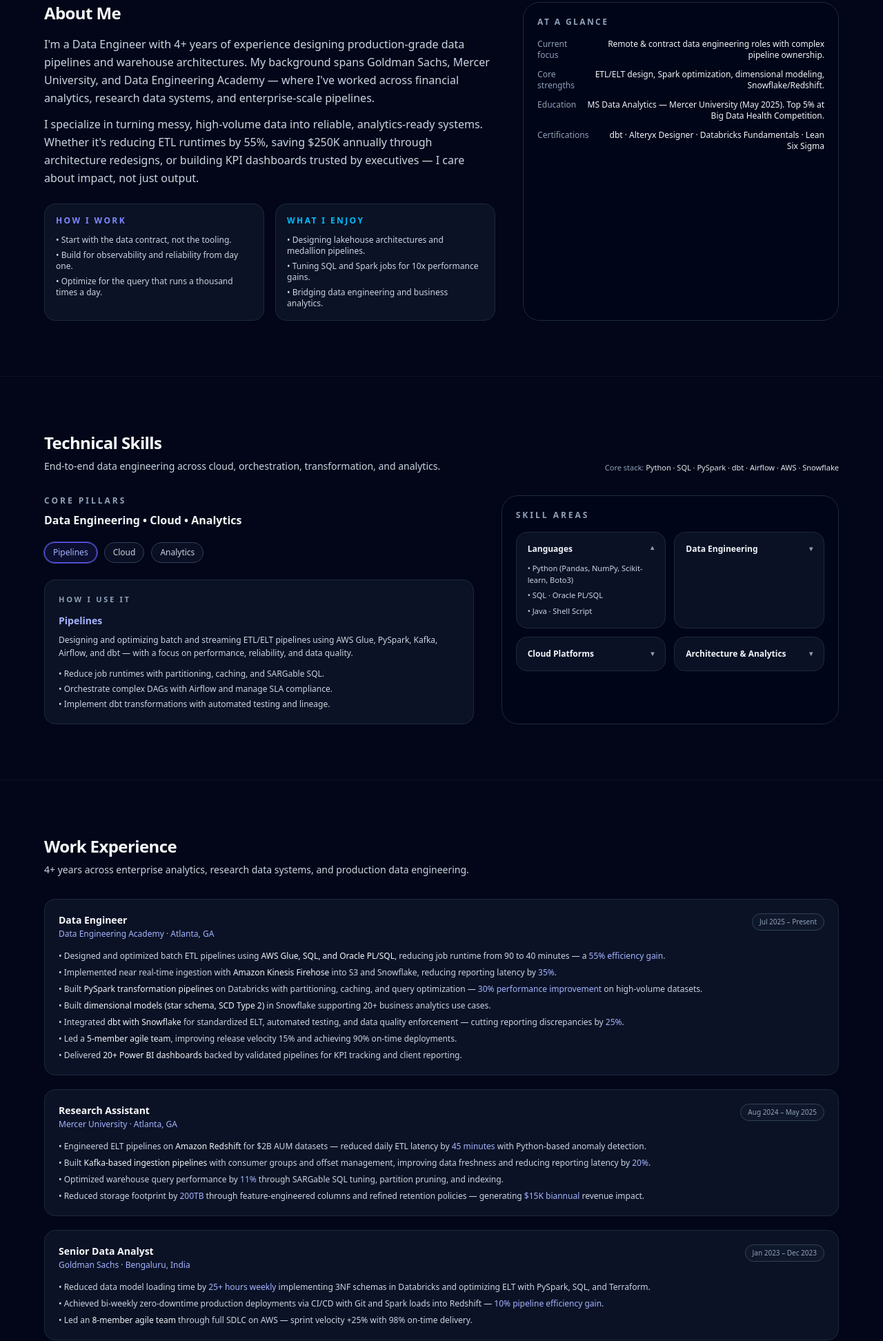
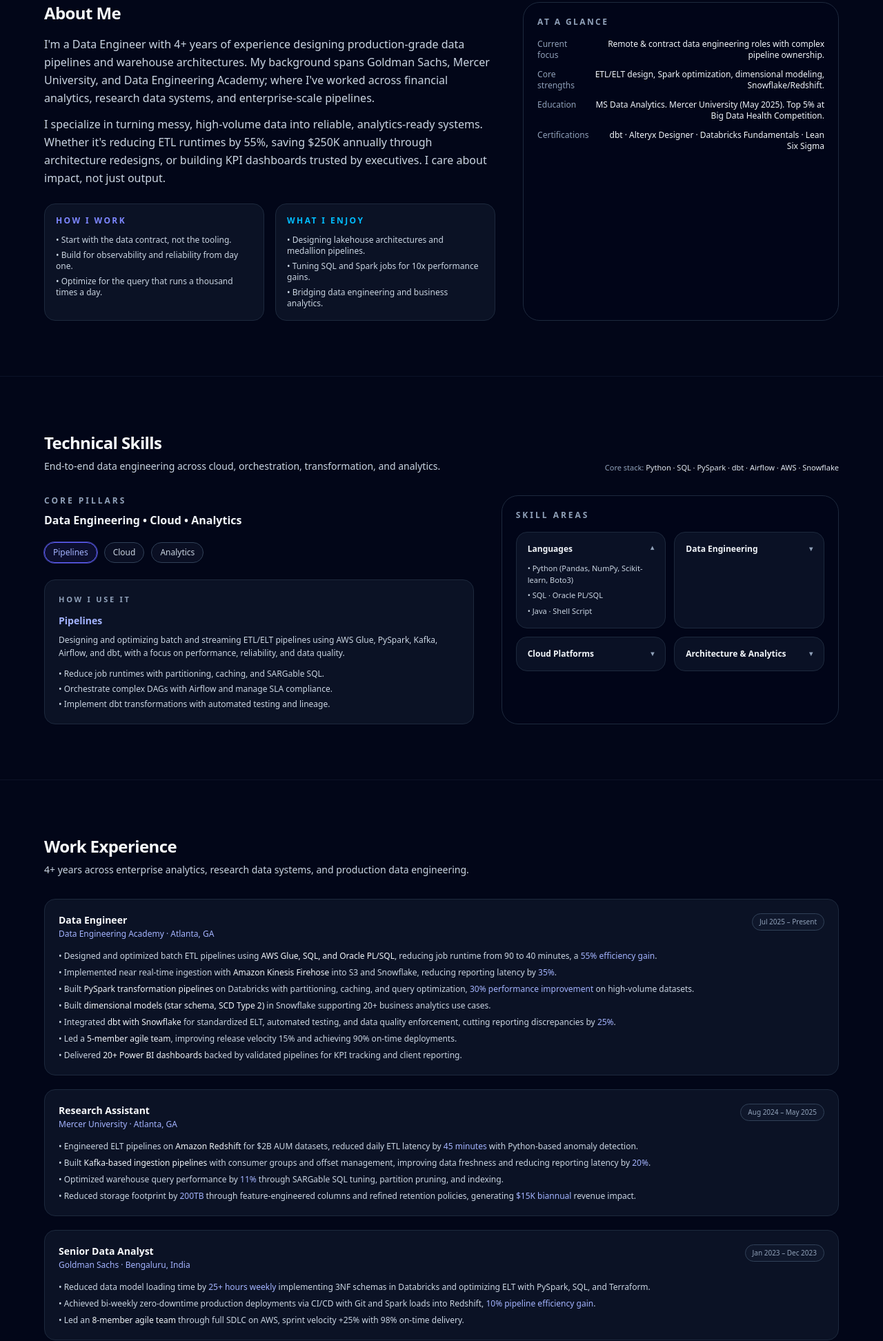
Before and after one commit to prabhushankar-ps/prabhushankar-ps.github.io, a plain HTML site: page index.html in a window 1280 px wide. Shown: the part 686-2630 px from the top of the page at 69% size. Drawn offline with nearby package versions, Linux system fonts and the light colour scheme.

Commit message:
Update index.html

```diff
--- a/index.html
+++ b/index.html
@@ -4,7 +4,7 @@
   <meta charset="UTF-8" />
   <meta name="viewport" content="width=device-width, initial-scale=1" />
   <title>Prabhu Shankar | Data Engineer</title>
-  <meta name="description" content="Portfolio of Prabhu Shankar — Data Engineer with 4+ years building ETL/ELT pipelines across AWS, Snowflake, Databricks, and more." />
+  <meta name="description" content="Portfolio of Prabhu Shankar. Data Engineer with 4+ years building ETL/ELT pipelines across AWS, Snowflake, Databricks, and more." />
   <script src="https://cdn.jsdelivr.net/npm/@tailwindcss/browser@4"></script>
   <style>
     :root { color-scheme: dark; }
@@ -128,10 +128,10 @@
             <div>
               <h2 class="text-xl font-semibold tracking-tight text-slate-50 sm:text-2xl">About Me</h2>
               <p class="mt-4 text-sm leading-relaxed text-slate-300 sm:text-base">
-                I'm a Data Engineer with 4+ years of experience designing production-grade data pipelines and warehouse architectures. My background spans Goldman Sachs, Mercer University, and Data Engineering Academy — where I've worked across financial analytics, research data systems, and enterprise-scale pipelines.
+                I'm a Data Engineer with 4+ years of experience designing production-grade data pipelines and warehouse architectures. My background spans Goldman Sachs, Mercer University, and Data Engineering Academy; where I've worked across financial analytics, research data systems, and enterprise-scale pipelines.
               </p>
               <p class="mt-3 text-sm leading-relaxed text-slate-300 sm:text-base">
-                I specialize in turning messy, high-volume data into reliable, analytics-ready systems. Whether it's reducing ETL runtimes by 55%, saving $250K annually through architecture redesigns, or building KPI dashboards trusted by executives — I care about impact, not just output.
+                I specialize in turning messy, high-volume data into reliable, analytics-ready systems. Whether it's reducing ETL runtimes by 55%, saving $250K annually through architecture redesigns, or building KPI dashboards trusted by executives. I care about impact, not just output.
               </p>
               <div class="mt-6 grid gap-4 text-sm sm:grid-cols-2">
                 <div class="rounded-2xl border border-slate-800 bg-slate-900/70 p-4">
@@ -165,7 +165,7 @@
                 </div>
                 <div class="flex items-start justify-between gap-4">
                   <dt class="text-xs text-slate-400">Education</dt>
-                  <dd class="text-right text-xs text-slate-100">MS Data Analytics — Mercer University (May 2025). Top 5% at Big Data Health Competition.</dd>
+                  <dd class="text-right text-xs text-slate-100">MS Data Analytics. Mercer University (May 2025). Top 5% at Big Data Health Competition.</dd>
                 </div>
                 <div class="flex items-start justify-between gap-4">
                   <dt class="text-xs text-slate-400">Certifications</dt>
@@ -200,7 +200,7 @@
               <div class="mt-6 rounded-2xl border border-slate-800 bg-slate-900/70 p-5">
                 <p class="text-[11px] font-semibold uppercase tracking-[0.25em] text-slate-400">How I use it</p>
                 <h3 id="pillarTitle" class="mt-3 text-sm font-semibold text-indigo-300">Pipelines</h3>
-                <p id="pillarBody" class="mt-2 text-xs leading-relaxed text-slate-300">Designing and optimizing batch and streaming ETL/ELT pipelines using AWS Glue, PySpark, Kafka, Airflow, and dbt — with a focus on performance, reliability, and data quality.</p>
+                <p id="pillarBody" class="mt-2 text-xs leading-relaxed text-slate-300">Designing and optimizing batch and streaming ETL/ELT pipelines using AWS Glue, PySpark, Kafka, Airflow, and dbt, with a focus on performance, reliability, and data quality.</p>
                 <ul id="pillarList" class="mt-3 space-y-1.5 text-xs text-slate-300">
                   <li>• Reduce job runtimes with partitioning, caching, and SARGable SQL.</li>
                   <li>• Orchestrate complex DAGs with Airflow and manage SLA compliance.</li>
@@ -257,7 +257,7 @@
                     <span data-accordion-icon class="ml-2 text-[10px] text-slate-400 transition-transform duration-200">▾</span>
                   </button>
                   <div class="mt-3 hidden space-y-1.5 text-[11px] text-slate-300" data-accordion-content>
-                    <p>• Data Modeling — Star Schema, SCD Type 2, 3NF, Inmon</p>
+                    <p>• Data Modeling, Star Schema, SCD Type 2, 3NF, Inmon</p>
                     <p>• Data Warehousing · Lakehouse Architecture</p>
                     <p>• Real-Time Streaming · A/B Testing · ML Pipelines</p>
                     <p>• Power BI · Tableau · Data Governance</p>
@@ -288,11 +288,11 @@
                 <span class="rounded-full border border-slate-700 bg-slate-900 px-2.5 py-1 text-[10px] text-slate-400">Jul 2025 – Present</span>
               </div>
               <ul class="mt-4 space-y-2 text-xs text-slate-300">
-                <li>• Designed and optimized batch ETL pipelines using <span class="text-slate-100">AWS Glue, SQL, and Oracle PL/SQL</span>, reducing job runtime from 90 to 40 minutes — a <span class="text-indigo-300 font-medium">55% efficiency gain</span>.</li>
+                <li>• Designed and optimized batch ETL pipelines using <span class="text-slate-100">AWS Glue, SQL, and Oracle PL/SQL</span>, reducing job runtime from 90 to 40 minutes,  a <span class="text-indigo-300 font-medium">55% efficiency gain</span>.</li>
                 <li>• Implemented near real-time ingestion with <span class="text-slate-100">Amazon Kinesis Firehose</span> into S3 and Snowflake, reducing reporting latency by <span class="text-indigo-300 font-medium">35%</span>.</li>
-                <li>• Built <span class="text-slate-100">PySpark transformation pipelines</span> on Databricks with partitioning, caching, and query optimization — <span class="text-indigo-300 font-medium">30% performance improvement</span> on high-volume datasets.</li>
+                <li>• Built <span class="text-slate-100">PySpark transformation pipelines</span> on Databricks with partitioning, caching, and query optimization, <span class="text-indigo-300 font-medium">30% performance improvement</span> on high-volume datasets.</li>
                 <li>• Built <span class="text-slate-100">dimensional models (star schema, SCD Type 2)</span> in Snowflake supporting 20+ business analytics use cases.</li>
-                <li>• Integrated <span class="text-slate-100">dbt with Snowflake</span> for standardized ELT, automated testing, and data quality enforcement — cutting reporting discrepancies by <span class="text-indigo-300 font-medium">25%</span>.</li>
+                <li>• Integrated <span class="text-slate-100">dbt with Snowflake</span> for standardized ELT, automated testing, and data quality enforcement, cutting reporting discrepancies by <span class="text-indigo-300 font-medium">25%</span>.</li>
                 <li>• Led a <span class="text-slate-100">5-member agile team</span>, improving release velocity 15% and achieving 90% on-time deployments.</li>
                 <li>• Delivered <span class="text-slate-100">20+ Power BI dashboards</span> backed by validated pipelines for KPI tracking and client reporting.</li>
               </ul>
@@ -308,10 +308,10 @@
                 <span class="rounded-full border border-slate-700 bg-slate-900 px-2.5 py-1 text-[10px] text-slate-400">Aug 2024 – May 2025</span>
               </div>
               <ul class="mt-4 space-y-2 text-xs text-slate-300">
-                <li>• Engineered ELT pipelines on <span class="text-slate-100">Amazon Redshift</span> for $2B AUM datasets — reduced daily ETL latency by <span class="text-indigo-300 font-medium">45 minutes</span> with Python-based anomaly detection.</li>
+                <li>• Engineered ELT pipelines on <span class="text-slate-100">Amazon Redshift</span> for $2B AUM datasets, reduced daily ETL latency by <span class="text-indigo-300 font-medium">45 minutes</span> with Python-based anomaly detection.</li>
                 <li>• Built <span class="text-slate-100">Kafka-based ingestion pipelines</span> with consumer groups and offset management, improving data freshness and reducing reporting latency by <span class="text-indigo-300 font-medium">20%</span>.</li>
                 <li>• Optimized warehouse query performance by <span class="text-indigo-300 font-medium">11%</span> through SARGable SQL tuning, partition pruning, and indexing.</li>
-                <li>• Reduced storage footprint by <span class="text-indigo-300 font-medium">200TB</span> through feature-engineered columns and refined retention policies — generating <span class="text-indigo-300 font-medium">$15K biannual</span> revenue impact.</li>
+                <li>• Reduced storage footprint by <span class="text-indigo-300 font-medium">200TB</span> through feature-engineered columns and refined retention policies, generating <span class="text-indigo-300 font-medium">$15K biannual</span> revenue impact.</li>
               </ul>
             </article>
 
@@ -326,8 +326,8 @@
               </div>
               <ul class="mt-4 space-y-2 text-xs text-slate-300">
                 <li>• Reduced data model loading time by <span class="text-indigo-300 font-medium">25+ hours weekly</span> implementing 3NF schemas in Databricks and optimizing ELT with PySpark, SQL, and Terraform.</li>
-                <li>• Achieved bi-weekly zero-downtime production deployments via CI/CD with Git and Spark loads into Redshift — <span class="text-indigo-300 font-medium">10% pipeline efficiency gain</span>.</li>
-                <li>• Led an <span class="text-slate-100">8-member agile team</span> through full SDLC on AWS — sprint velocity +25% with 98% on-time delivery.</li>
+                <li>• Achieved bi-weekly zero-downtime production deployments via CI/CD with Git and Spark loads into Redshift, <span class="text-indigo-300 font-medium">10% pipeline efficiency gain</span>.</li>
+                <li>• Led an <span class="text-slate-100">8-member agile team</span> through full SDLC on AWS, sprint velocity +25% with 98% on-time delivery.</li>
               </ul>
             </article>
 
@@ -378,7 +378,7 @@
                 <h3 class="text-sm font-semibold text-slate-50">Football Stadium Data Pipeline</h3>
                 <span class="rounded-full border border-sky-500/50 bg-sky-500/10 px-2 py-0.5 text-[10px] font-semibold uppercase tracking-wide text-sky-300">Analytics</span>
               </div>
-              <p class="flex-1 text-xs leading-relaxed text-slate-300">Containerized ETL pipeline extracting, cleaning, and storing football stadium data into Azure Data Lake — reducing manual collection time by 90% and enabling win-percentage analytics for 10–12 additional match wins per season.</p>
+              <p class="flex-1 text-xs leading-relaxed text-slate-300">Containerized ETL pipeline extracting, cleaning, and storing football stadium data into Azure Data Lake, reducing manual collection time by 90% and enabling win-percentage analytics for 10–12 additional match wins per season.</p>
               <p class="mt-3 text-[11px] text-slate-400">Stack: Python · Apache · dbt · Azure Data Lake</p>
               <button type="button" data-project-open data-project-key="football" class="mt-3 inline-flex items-center gap-1 text-[11px] font-medium text-indigo-300 transition hover:text-indigo-200">View details <span class="text-[10px]">→</span></button>
             </article>
@@ -388,7 +388,7 @@
                 <h3 class="text-sm font-semibold text-slate-50">Social Media REST API</h3>
                 <span class="rounded-full border border-purple-500/50 bg-purple-500/10 px-2 py-0.5 text-[10px] font-semibold uppercase tracking-wide text-purple-200">Backend</span>
               </div>
-              <p class="flex-1 text-xs leading-relaxed text-slate-300">RESTful API with secure JWT authentication, post management, and voting system — handling 1,000+ concurrent requests with &lt;200ms latency. Improved developer onboarding by 50% via automated docs and modularized routing.</p>
+              <p class="flex-1 text-xs leading-relaxed text-slate-300">RESTful API with secure JWT authentication, post management, and voting system, handling 1,000+ concurrent requests with &lt;200ms latency. Improved developer onboarding by 50% via automated docs and modularized routing.</p>
               <p class="mt-3 text-[11px] text-slate-400">Stack: FastAPI · PostgreSQL · SQLAlchemy · JWT</p>
               <button type="button" data-project-open data-project-key="api" class="mt-3 inline-flex items-center gap-1 text-[11px] font-medium text-indigo-300 transition hover:text-indigo-200">View details <span class="text-[10px]">→</span></button>
             </article>
@@ -403,7 +403,7 @@
           <div class="flex flex-wrap items-end justify-between gap-4">
             <div>
               <h2 class="text-xl font-semibold tracking-tight text-slate-50 sm:text-2xl">Let's Connect</h2>
-              <p class="mt-2 max-w-xl text-sm text-slate-300">Open to remote and contract data engineering roles — especially complex pipeline ownership and lakehouse architecture work.</p>
+              <p class="mt-2 max-w-xl text-sm text-slate-300">Open to remote and contract data engineering roles, especially complex pipeline ownership and lakehouse architecture work.</p>
             </div>
           </div>
           <div class="mt-8 grid gap-8 md:grid-cols-2">
@@ -431,7 +431,7 @@
             </div>
             <div class="rounded-3xl border border-slate-800 bg-slate-950/80 p-5">
               <p class="text-xs font-semibold uppercase tracking-[0.25em] text-slate-400">Quick message</p>
-              <p class="mt-2 text-xs text-slate-300">Send me a note — I'll get back to you soon.</p>
+              <p class="mt-2 text-xs text-slate-300">Send me a note. I'll get back to you soon.</p>
               <div class="mt-4 space-y-4">
                 <div>
                   <label for="name" class="block text-xs font-medium text-slate-200">Name</label>
@@ -536,12 +536,12 @@
       var pillarData = {
         pipelines: {
           title: 'Pipelines',
-          body: 'Designing and optimizing batch and streaming ETL/ELT pipelines using AWS Glue, PySpark, Kafka, Airflow, and dbt — with a focus on performance, reliability, and data quality.',
+          body: 'Designing and optimizing batch and streaming ETL/ELT pipelines using AWS Glue, PySpark, Kafka, Airflow, and dbt, with a focus on performance, reliability, and data quality.',
           bullets: ['Reduce job runtimes with partitioning, caching, and SARGable SQL.', 'Orchestrate complex DAGs with Airflow and manage SLA compliance.', 'Implement dbt transformations with automated testing and lineage.']
         },
         cloud: {
           title: 'Cloud',
-          body: 'Building and deploying data infrastructure on AWS, Snowflake, Databricks, and Azure — from raw ingestion to warehouse serving layers.',
+          body: 'Building and deploying data infrastructure on AWS, Snowflake, Databricks, and Azure. From raw ingestion to warehouse serving layers.',
           bullets: ['Architect lakehouse solutions on Snowflake and Databricks.', 'Use AWS services (Glue, Kinesis, Redshift, S3, Lambda) end-to-end.', 'Manage IaC with Terraform and CI/CD with GitHub Actions.']
         },
         analytics: {
@@ -592,14 +592,14 @@
         football: {
           title: 'Football Stadium Data Pipeline',
           tagline: 'Containerized ETL into Azure Data Lake for sports analytics.',
-          body: 'Containerized ETL pipeline extracting, cleaning, and storing football stadium data into Azure Data Lake — enabling win-percentage analytics that directly contributed to match outcomes.',
+          body: 'Containerized ETL pipeline extracting, cleaning, and storing football stadium data into Azure Data Lake, enabling win-percentage analytics that directly contributed to match outcomes.',
           bullets: ['Processes 100+ stadium records per run.', 'Reduced manual data collection time by 90%.', 'Analytics outputs helped secure 10–12 additional match wins per season.'],
           stack: 'Tech stack: Python, Apache Spark, dbt, Azure Data Lake.'
         },
         api: {
           title: 'Social Media REST API',
           tagline: 'High-performance RESTful API with authentication and voting.',
-          body: 'A RESTful API with secure JWT authentication, post CRUD, and a voting system — built for scale and developer ergonomics.',
+          body: 'A RESTful API with secure JWT authentication, post CRUD, and a voting system, built for scale and developer ergonomics.',
           bullets: ['Handles 1,000+ concurrent requests with under 200ms latency.', 'Improved developer onboarding by 50% via automated OpenAPI docs.', 'Modularized routing for maintainability and extensibility.'],
           stack: 'Tech stack: FastAPI, PostgreSQL, SQLAlchemy, JWT.'
         }
```
